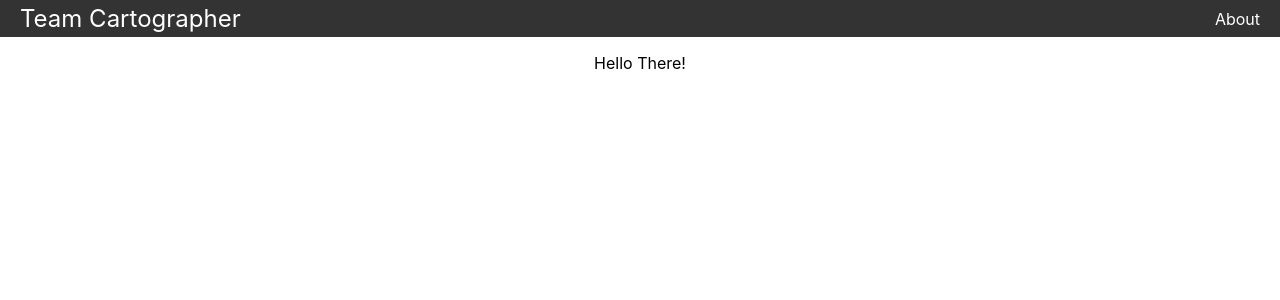
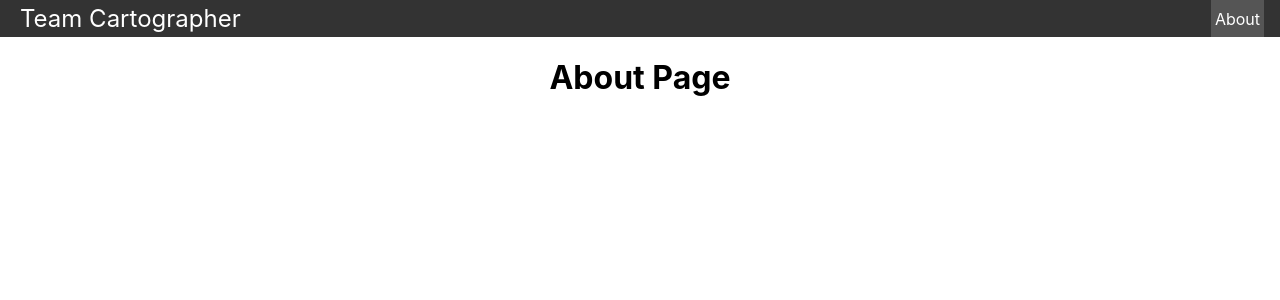
Before and after one commit to Team-Cartographer/team-cartographer.github.io, a React (Create React App) app: page /about in a window 1280 px wide. Shown: the top 300 px of the page. Built offline with nearby package versions, Linux system fonts and the light colour scheme.

Commit message:
navbar complete

```diff
--- a/src/Navbar.js
+++ b/src/Navbar.js
@@ -8,7 +8,7 @@ export default function Navbar() {
         Team Cartographer
       </Link>
       <ul>
-        <CustomLink to="./pages/About">About</CustomLink>
+        <CustomLink to="/about">About</CustomLink>
       </ul>
     </nav>
   )
--- a/src/pages/About.js
+++ b/src/pages/About.js
@@ -1,12 +1,5 @@
+import "./AboutStyles.css"
 
 export default function About() {
-  return (
-    <div className="About">
-      <header className="About-header">
-        <p>
-          Hello There!
-        </p>
-      </header>
-    </div>
-  );
+  return <h1>About Page</h1>
 }
--- /dev/null
+++ b/src/pages/AboutStyles.css
@@ -0,0 +1,23 @@
+.Home {
+    text-align: center;
+  }
+
+  .Home-logo {
+    height: 40vmin;
+    pointer-events: none;
+  }
+
+  .Home-header {
+    background-color: #ffffff;
+    min-height: 100vh;
+    display: flex;
+    flex-direction: column;
+    align-items: center;
+    justify-content: center;
+    font-size: calc(10px + 2vmin);
+    color: rgb(0, 0, 0);
+  }
+
+  .Home-link {
+    color: #61dafb;
+  }
```
